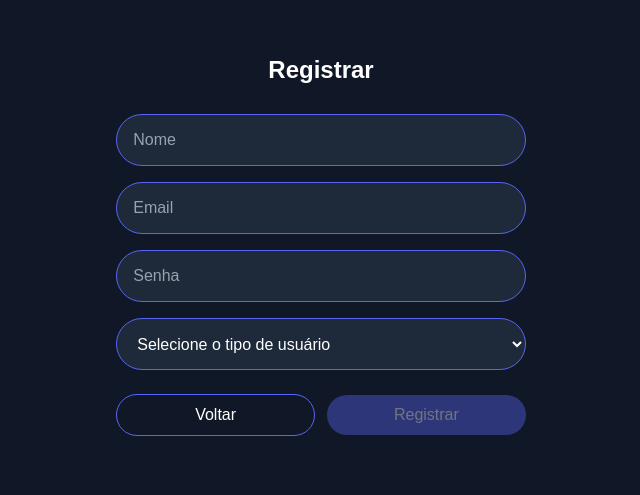
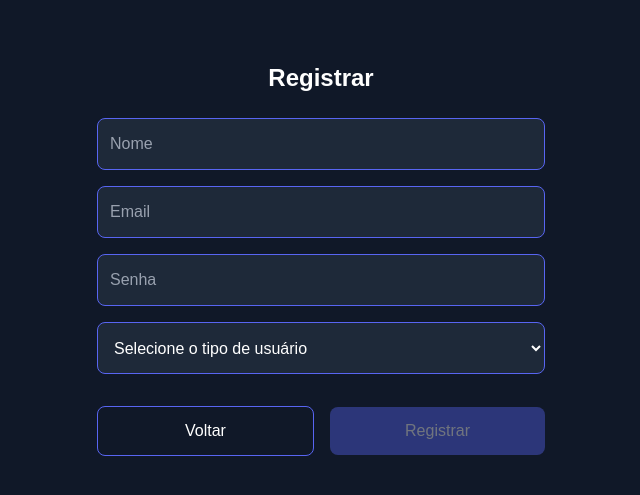
Before and after one commit to rapha1908/blog-app, a Next.js app: page /register in a window 1280 px wide. Shown: the part 141-636 px from the top of the page, without its empty margins (319-959 px from the left). Built offline with nearby package versions, Linux system fonts and the light colour scheme.

Commit message:
style: enhance Header and Register components with improved layout and styling

```diff
--- a/src/components/Header.tsx
+++ b/src/components/Header.tsx
@@ -33,12 +33,20 @@ const Header: React.FC<{ search: string, setSearch: (value: string) => void }> =
           Logout
         </button>
       ) : (
-        <Link
-          className="bg-blue-600 text-white px-4 py-2 rounded"
-          href="/login"
-        >
-          Login
-        </Link>
+        <div className="flex flex-col sm:flex-row items-center gap-2 sm:gap-4">
+          <Link
+            className="bg-blue-600 text-white px-4 py-2 rounded w-full sm:w-auto text-center"
+            href="/login"
+          >
+            Login
+          </Link>
+          <Link
+            className="bg-blue-600 text-white px-4 py-2 rounded w-full sm:w-auto text-center"
+            href="/register"
+          >
+            Registrar
+          </Link>
+        </div>
       )}
     </header>
   );
--- a/src/pages/register/index.tsx
+++ b/src/pages/register/index.tsx
@@ -36,7 +36,7 @@ export default function Register() {
           autoClose: 5000,
         });
       }
-    }catch (error) {
+    } catch (error) {
       toast.error('Erro de conexão', {
         position: 'bottom-center',
         autoClose: 5000,
@@ -46,11 +46,12 @@ export default function Register() {
   };
 
   return (
-    <main className="flex flex-col items-center justify-center h-screen w-screen flex-1 gap-7 bg-gray-900 text-white">
-      <h2 className="text-2xl font-bold">Registrar</h2>
-      <form onSubmit={handleRegister} className="flex flex-col items-center justify-center w-[80vw] gap-4">
+    <main className="flex flex-col items-center justify-center min-h-screen w-full p-4 bg-gray-900 text-white">
+      <div className="w-full max-w-md">
+        <h2 className="text-2xl font-bold mb-6 text-center">Registrar</h2>
+        <form onSubmit={handleRegister} className="flex flex-col gap-4">
           <input
-          className="w-[40%] h-13 border border-[#5865F2] p-4 rounded-4xl bg-gray-800 text-white placeholder-gray-400"
+            className="w-full h-13 border border-[#5865F2] p-3 rounded-lg bg-gray-800 text-white placeholder-gray-400"
             type="text"
             placeholder="Nome"
             value={nome}
@@ -58,7 +59,7 @@ export default function Register() {
             required
           />
           <input
-          className="w-[40%] h-13 border border-[#5865F2] p-4 rounded-4xl bg-gray-800 text-white placeholder-gray-400"
+            className="w-full h-13 border border-[#5865F2] p-3 rounded-lg bg-gray-800 text-white placeholder-gray-400"
             type="email"
             placeholder="Email"
             value={email}
@@ -66,7 +67,7 @@ export default function Register() {
             required
           />
           <input
-          className="w-[40%] h-13 border border-[#5865F2] p-4 rounded-4xl bg-gray-800 text-white placeholder-gray-400"
+            className="w-full h-13 border border-[#5865F2] p-3 rounded-lg bg-gray-800 text-white placeholder-gray-400"
             type="password"
             placeholder="Senha"
             value={senha}
@@ -74,7 +75,7 @@ export default function Register() {
             required
           />
           <select
-          className="w-[40%] h-13 border border-[#5865F2] p-4 rounded-4xl bg-gray-800 text-white"
+            className="w-full h-13 border border-[#5865F2] p-3 rounded-lg bg-gray-800 text-white"
             value={tipo}
             onChange={(e) => setTipo(e.target.value)}
             required
@@ -84,14 +85,14 @@ export default function Register() {
             <option value="Professor">Professor</option>
             <option value="Aluno">Aluno</option>
           </select>
-        <div className="flex items-center justify-between mt-2 w-[40%] max-h-12 gap-3">
+          <div className="flex flex-col sm:flex-row items-center justify-between mt-4 gap-4">
             <Link
-            className="border border-[#5865F2] p-2 rounded-4xl w-50 text-center hover:bg-[#5865F2] transition-colors"
+              className="w-full sm:w-auto flex-1 border border-[#5865F2] p-3 rounded-lg text-center hover:bg-[#5865F2] transition-colors"
               href="/">
               Voltar
             </Link>
             <button
-            className="bg-[#5865F2] p-2 rounded-4xl w-50 disabled:opacity-40 hover:bg-[#4752C4] transition-colors"
+              className="w-full sm:w-auto flex-1 bg-[#5865F2] p-3 rounded-lg disabled:opacity-40 hover:bg-[#4752C4] transition-colors"
               type="submit"
               disabled={!nome || !senha || !email || !tipo}
             >
@@ -99,6 +100,7 @@ export default function Register() {
             </button>
           </div>
         </form>
+      </div>
       <ToastContainer
         position="bottom-center"
         autoClose={5000}
```
Lines whose indentation alone changed are shown as unchanged.
